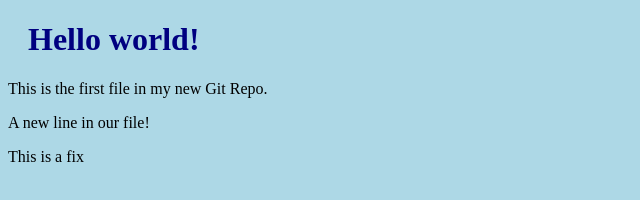
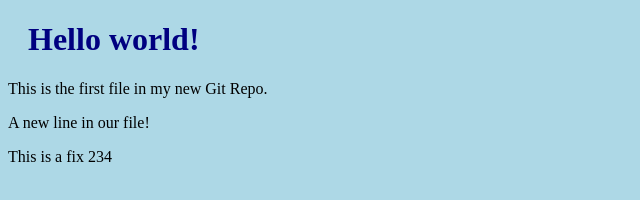
Before and after one commit to MephiFAF/TestRepo, a plain HTML site: page index.html in a window 1280 px wide. Shown: the full height of the page, 0-640 px from the left. Drawn offline with Linux system fonts and the light colour scheme.

Commit message:
Further fix

```diff
--- a/index.html
+++ b/index.html
@@ -9,7 +9,7 @@
 <h1>Hello world!</h1>
 <p>This is the first file in my new Git Repo.</p>
 <p>A new line in our file!</p>
-<p>This is a fix</p>
+<p>This is a fix 234</p>
 
 </body>
 </html>
```
